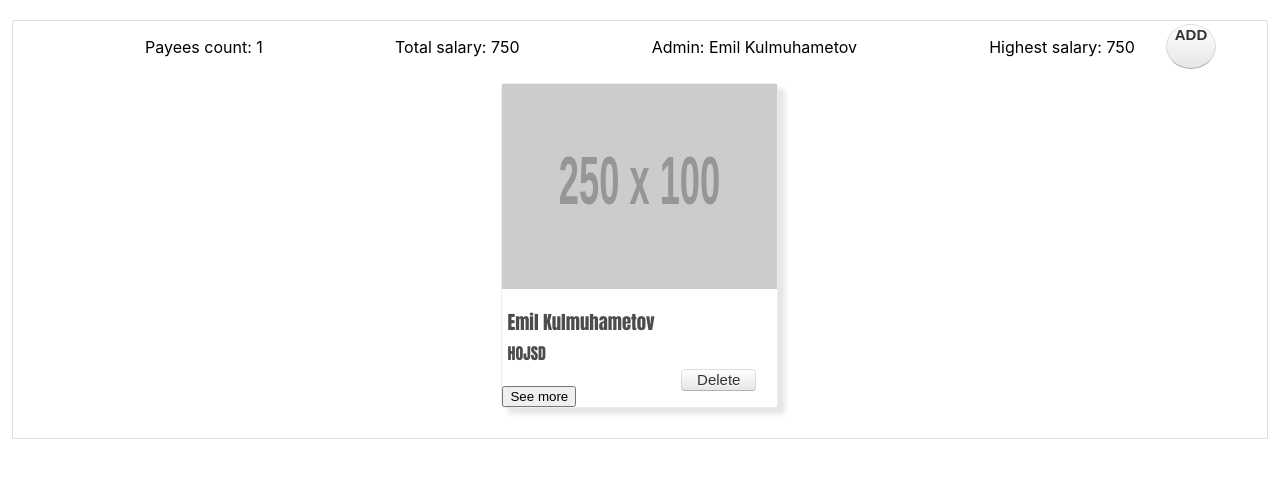
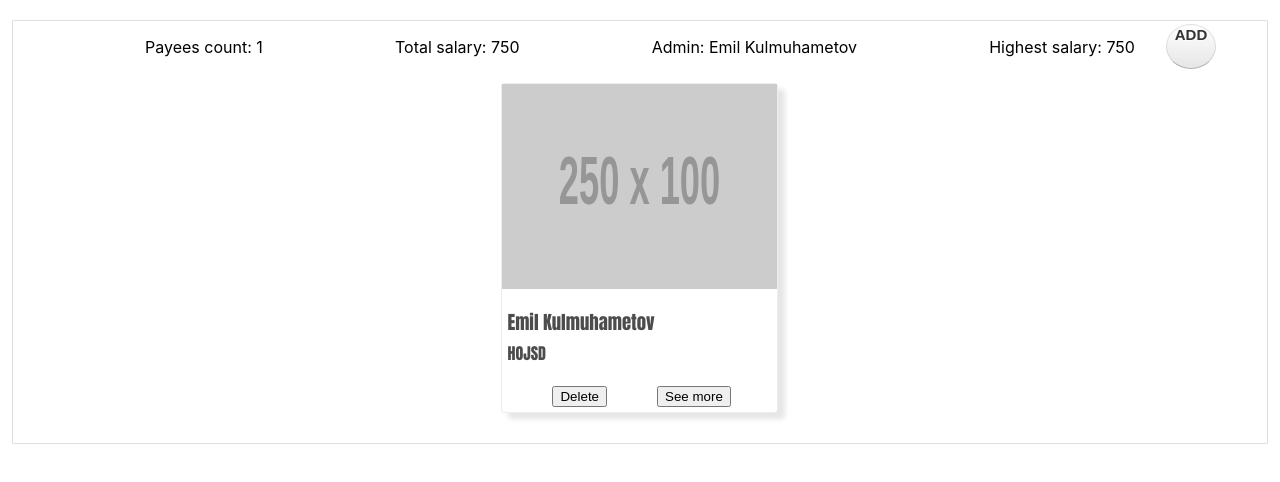
Before and after one commit to emiljj/vadim-react-js-payroll, a React (Create React App) app: page / in a window 1280 px wide. Shown: the top 482 px of the page. Built offline with nearby package versions, Linux system fonts and the light colour scheme.

Commit message:
update input

```diff
--- a/src/composed-components/payee/PayeeCard/payee-card.component.tsx
+++ b/src/composed-components/payee/PayeeCard/payee-card.component.tsx
@@ -44,7 +44,11 @@ const PayeeCard = (props: IPayeeCardProps) => {
       <button className="button-delete" onClick={handleDeleteBtnClick}>
         Delete
       </button>
-      {!isOpened && <button onClick={handleSeeMoreBtnClick}>See more</button>}
+      {!isOpened && (
+        <button className="button-seeMore" onClick={handleSeeMoreBtnClick}>
+          See more
+        </button>
+      )}
       {isOpened && (
         <div className="payee-card__information">
           <div className="payee-card__triangle" />
--- a/src/composed-components/payee/PayeeCard/payee-card.style.css
+++ b/src/composed-components/payee/PayeeCard/payee-card.style.css
@@ -62,78 +62,10 @@
   clear: both;
 }
 
-.button-delete {
-  background: linear-gradient(to bottom, #ffffff, #e6e6e6) #f5f5f5 repeat-x;
-  border-color: rgba(0, 0, 0, 0.1) rgba(0, 0, 0, 0.1) #b3b3b3;
-  border-radius: 4px;
-  border-style: solid;
-  border-width: 1px;
-  box-shadow: 0 1px 0 rgba(255, 255, 255, 0.2) inset,
-    0 1px 2px rgba(0, 0, 0, 0.05);
-  color: #333333;
-  text-decoration: none;
-  display: block;
-  font-size: 15px;
-  width: 75px;
-  line-height: 20px;
-  padding: 0px 12px;
-  text-align: center;
-  text-shadow: 0 1px 1px rgba(255, 255, 255, 0.75);
-  position: absolute;
-  left: 65%;
-  bottom: 5%;
-  -webkit-transition-duration: 0.3s;
-  transition-duration: 0.3s;
-  -webkit-transition-property: -webkit-transform;
-  transition-property: transform;
-  -webkit-tap-highlight-color: rgba(0, 0, 0, 0);
-  -webkit-transform: translateZ(0);
-  -ms-transform: translateZ(0);
-  transform: translateZ(0);
-  box-shadow: 0 0 1px rgba(0, 0, 0, 0);
-}
-
-.button-delete:before {
-  pointer-events: none;
-  position: absolute;
-  z-index: -1;
-  content: '';
-  top: 100%;
-  left: 5%;
-  height: 10px;
-  width: 90%;
-  opacity: 0;
-  background: -webkit-radial-gradient(
-    center,
-    ellipse,
-    rgba(0, 0, 0, 0.35) 0%,
-    rgba(0, 0, 0, 0) 80%
-  );
-  background: radial-gradient(
-    ellipse at center,
-    rgba(0, 0, 0, 0.35) 0%,
-    rgba(0, 0, 0, 0) 80%
-  );
-  -webkit-transition-duration: 0.3s;
-  transition-duration: 0.3s;
-  -webkit-transition-property: -webkit-transform, opacity;
-  transition-property: transform, opacity;
-}
-
-.button-delete:hover {
-  -webkit-transform: translateY(-5px);
-  -ms-transform: translateY(-5px);
-  transform: translateY(-5px);
-}
-.button-delete:hover:before {
-  opacity: 1;
-  -webkit-transform: translateY(5px);
-  -ms-transform: translateY(5px);
-  transform: translateY(5px);
-}
-
-.button-delete:focus {
-  outline: none;
+.button-delete,
+.button-seeMore {
+  margin-left: 50px;
+  margin-bottom: 5px;
 }
 
 .add-button {
--- a/src/composed-components/payee/PayeeForm/payee-form.component.tsx
+++ b/src/composed-components/payee/PayeeForm/payee-form.component.tsx
@@ -3,7 +3,7 @@ import React from 'react';
 import './payee-form.style.css';
 
 interface IPayeeFormProps {
-  onClose: () => void;
+  onClose: (isOpened: any) => void;
   onSave: (data: any) => void;
 }
 
@@ -11,11 +11,33 @@ interface IPayeeFormState {}
 
 const formFields = {
   firstName: 'firstName',
+  lastName: 'lastName',
+  jobTitle: 'jobTitle',
+  email: 'email',
+  address: 'address',
+  age: 'age',
+  withHoldingTax: 'withHoldingTax',
+  salary: 'salary',
+  country: 'country',
+  city: 'city',
+  socialProfileLink: 'socialProfileLink',
+  cardNumber: 'cardNumber',
 };
 
 class PayeeForm extends React.Component<IPayeeFormProps, IPayeeFormState> {
   state = {
     [formFields.firstName]: '',
+    [formFields.lastName]: '',
+    [formFields.jobTitle]: '',
+    [formFields.email]: '',
+    [formFields.address]: '',
+    [formFields.age]: 18,
+    [formFields.withHoldingTax]: 0,
+    [formFields.salary]: 0,
+    [formFields.country]: '',
+    [formFields.city]: '',
+    [formFields.socialProfileLink]: '',
+    [formFields.cardNumber]: 0,
   };
 
   onChange = (field: string) => (e: React.ChangeEvent<HTMLInputElement>) => {
@@ -27,10 +49,11 @@ class PayeeForm extends React.Component<IPayeeFormProps, IPayeeFormState> {
 
   render() {
     const { onSave } = this.props;
+    const { onClose } = this.props;
     return (
       <div>
         <div className="payee-form">
-          <div className="one">
+          <div className="columnLeft">
             <label htmlFor={formFields.firstName} className="label">
               First Name
             </label>
@@ -42,120 +65,133 @@ class PayeeForm extends React.Component<IPayeeFormProps, IPayeeFormState> {
               id={formFields.firstName}
               placeholder="Enter name"
             />
-            <label htmlFor="lastName" className="label">
+            <label htmlFor={formFields.lastName} className="label">
               Last Name
             </label>
             <input
               className="input"
               type="text"
-              id="lastName"
+              onChange={this.onChange(formFields.lastName)}
+              id={formFields.lastName}
               placeholder="Enter last name"
             />
 
-            <label htmlFor="jobTitle" className="label">
+            <label htmlFor={formFields.jobTitle} className="label">
               Job Title
             </label>
             <input
               className="input"
               type="text"
-              id="jobTitle"
+              onChange={this.onChange(formFields.jobTitle)}
+              id={formFields.jobTitle}
               placeholder="Enter job title"
             />
 
-            <label htmlFor="email" className="label">
+            <label htmlFor={formFields.email} className="label">
               Email
             </label>
             <input
               className="input"
               type="text"
-              id="email"
+              onChange={this.onChange(formFields.email)}
+              id={formFields.email}
               placeholder="Enter email"
             />
 
-            <label htmlFor="address" className="label">
+            <label htmlFor={formFields.address} className="label">
               Address
             </label>
             <input
               className="input"
               type="text"
-              id="address"
+              onChange={this.onChange(formFields.address)}
+              id={formFields.address}
               placeholder="Enter address"
             />
 
-            <label htmlFor="age" className="label">
+            <label htmlFor={formFields.age} className="label">
               Age
             </label>
             <input
               className="input"
-              type="text"
-              id="age"
+              type="number"
+              onChange={this.onChange(formFields.age)}
+              id={formFields.age}
               placeholder="Enter age"
             />
           </div>
 
-          <div className="two">
-            <label htmlFor="withHoldingTax" className="label">
+          <div className="columnRight">
+            <label htmlFor={formFields.withHoldingTax} className="label">
               With Holding Tax
             </label>
             <input
               className="input"
-              type="text"
-              id="withHoldingTax"
+              type="number"
+              onChange={this.onChange(formFields.withHoldingTax)}
+              id={formFields.withHoldingTax}
               placeholder="Enter with holding tax"
             />
 
-            <label htmlFor="salary" className="label">
+            <label htmlFor={formFields.salary} className="label">
               Salary
             </label>
             <input
               className="input"
               type="number"
-              id="salary"
+              onChange={this.onChange(formFields.salary)}
+              id={formFields.salary}
               placeholder="Enter salary"
             />
 
-            <label htmlFor="country" className="label">
+            <label htmlFor={formFields.country} className="label">
               Country
             </label>
             <input
               className="input"
               type="text"
-              id="country"
+              onChange={this.onChange(formFields.country)}
+              id={formFields.country}
               placeholder="Enter country"
             />
 
-            <label htmlFor="city" className="label">
+            <label htmlFor={formFields.city} className="label">
               City
             </label>
             <input
               className="input"
               type="text"
-              id="city"
+              onChange={this.onChange(formFields.city)}
+              id={formFields.city}
               placeholder="Enter city"
             />
 
-            <label htmlFor="socialProfileLink" className="label">
+            <label htmlFor={formFields.socialProfileLink} className="label">
               Social Profile Link
             </label>
             <input
               className="input"
               type="text"
-              id="socialProfileLink"
+              onChange={this.onChange(formFields.socialProfileLink)}
+              id={formFields.socialProfileLink}
               placeholder="Enter social profile link"
             />
 
-            <label htmlFor="cardNumber" className="label">
+            <label htmlFor={formFields.cardNumber} className="label">
               Card Number
             </label>
             <input
               className="input"
-              type="text"
-              id="cardNumber"
+              type="number"
+              onChange={this.onChange(formFields.cardNumber)}
+              id={formFields.cardNumber}
               placeholder="Enter card number"
             />
           </div>
         </div>
-        <button className="payee-form-cansel" onClick={() => {}}>
+        <button
+          className="payee-form-cansel"
+          onClick={() => onClose(this.state)}>
           Cancel
         </button>
         <button className="payee-form-save" onClick={() => onSave(this.state)}>
--- a/src/composed-components/payee/PayeeForm/payee-form.style.css
+++ b/src/composed-components/payee/PayeeForm/payee-form.style.css
@@ -9,12 +9,12 @@
   border-radius: 15px;
 }
 
-.one {
+.columnLeft {
   width: 40%;
   margin-right: 25px;
 }
 
-.two {
+.columnRight {
   width: 40%;
 }
 
@@ -46,11 +46,17 @@
 
 .payee-form-cansel,
 .payee-form-save {
+  position: relative;
+  margin-left: 2.3%;
+  margin-bottom: 10px;
+  border-radius: 5px;
   background-color: rgb(21, 21, 218);
   color: white;
   font-size: 15px;
-  padding: 10px;
-  margin: 10px;
+  padding: 7px;
+}
+.payee-form-save {
+  margin-left: 30%;
 }
 
 .payee-form-cansel,
--- a/src/containers/PayeesContainer/payees.container.tsx
+++ b/src/containers/PayeesContainer/payees.container.tsx
@@ -115,10 +115,7 @@ class PayeesContainer extends React.Component<
           </div>
         ) : (
           <div>
-            <PayeeForm
-              onClose={() => console.log('Close Work')}
-              onSave={this.createPayee}
-            />
+            <PayeeForm onClose={this.closeForm} onSave={this.createPayee} />
           </div>
         )}
       </div>
```
